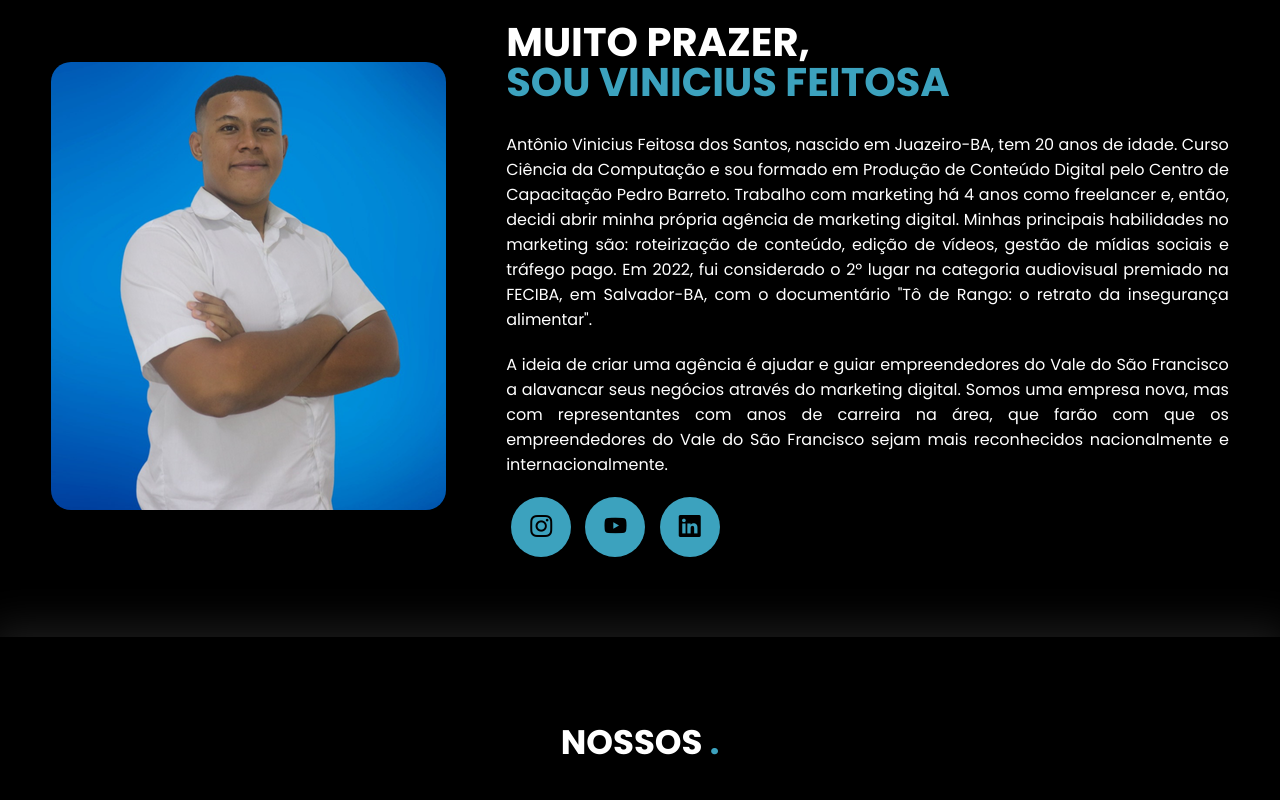
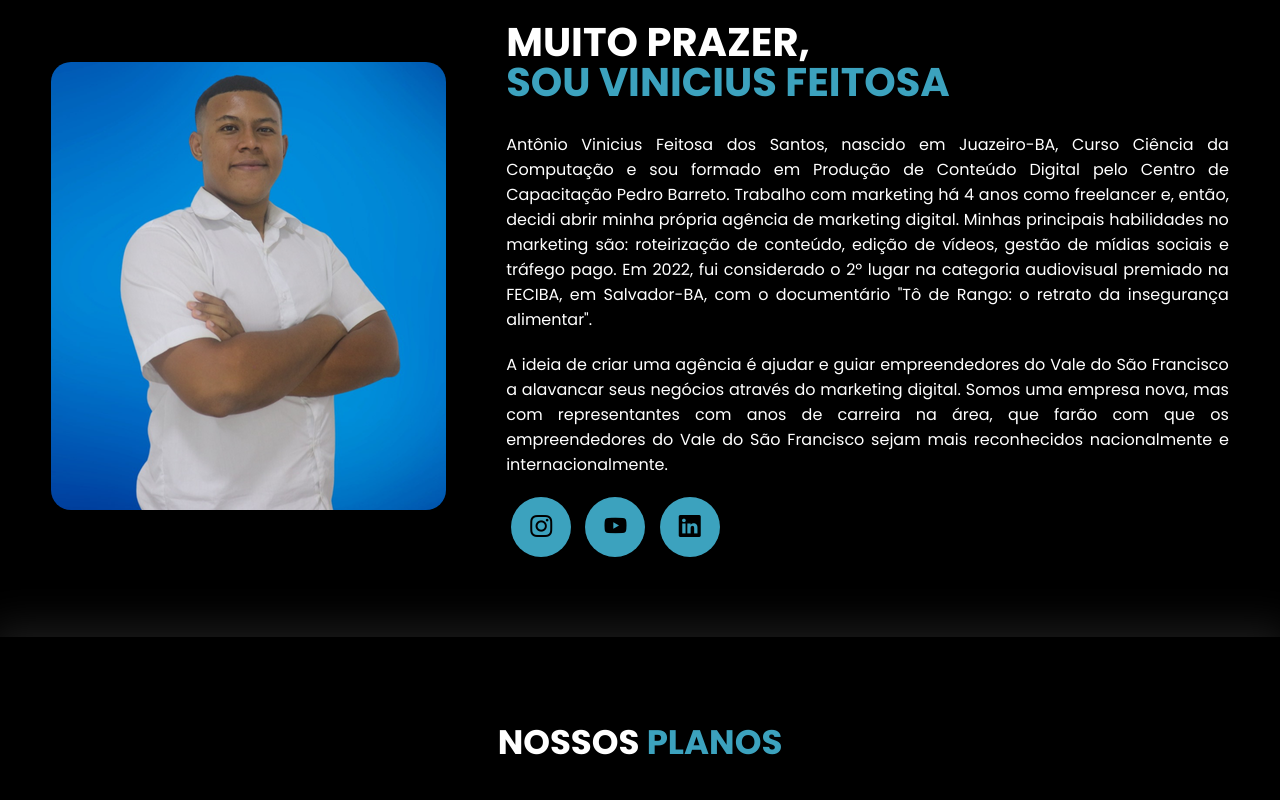
Before and after one commit to viniciusfeitosa12/agencia, a plain HTML site: page index.html in a window 1280 px wide. Shown: the part 1440-2240 px from the top of the page. Drawn offline with nearby package versions, Linux system fonts and the light colour scheme.

Commit message:
reconfiguração

```diff
--- a/index.html
+++ b/index.html
@@ -122,7 +122,7 @@
                     </div>
                     <div class="text-sobre">
                         <h2>MUITO PRAZER,<SPAN>SOU VINICIUS FEITOSA</SPAN></h2>
-                        <p>Antônio Vinicius Feitosa dos Santos, nascido em Juazeiro-BA, tem 20 anos de idade. Curso Ciência da Computação e sou formado em Produção de Conteúdo Digital pelo Centro de Capacitação Pedro Barreto.
+                        <p>Antônio Vinicius Feitosa dos Santos, nascido em Juazeiro-BA, Curso Ciência da Computação e sou formado em Produção de Conteúdo Digital pelo Centro de Capacitação Pedro Barreto.
                             Trabalho com marketing há 4 anos como freelancer e, então, decidi abrir minha própria agência de marketing digital. Minhas principais habilidades no marketing são: roteirização de conteúdo, edição de vídeos, gestão de mídias sociais e tráfego pago.
                              Em 2022, fui considerado o 2º lugar na categoria audiovisual premiado na FECIBA, em Salvador-BA, com o documentário "Tô de Rango: o retrato da insegurança alimentar".
                         </p>
@@ -140,7 +140,7 @@
 
         <section class="portifolio">
             <div class="interface">
-                <h2 class="titulo">NOSSOS <span>.</span></h2>
+                <h2 class="titulo">NOSSOS <span>PLANOS</span></h2>
                 <div class="flex">
                     <div class="img-port"> <img src="#" alt="teste"></div>
                     <div class="img-port"> <img src="#" alt="teste"></div>
```
